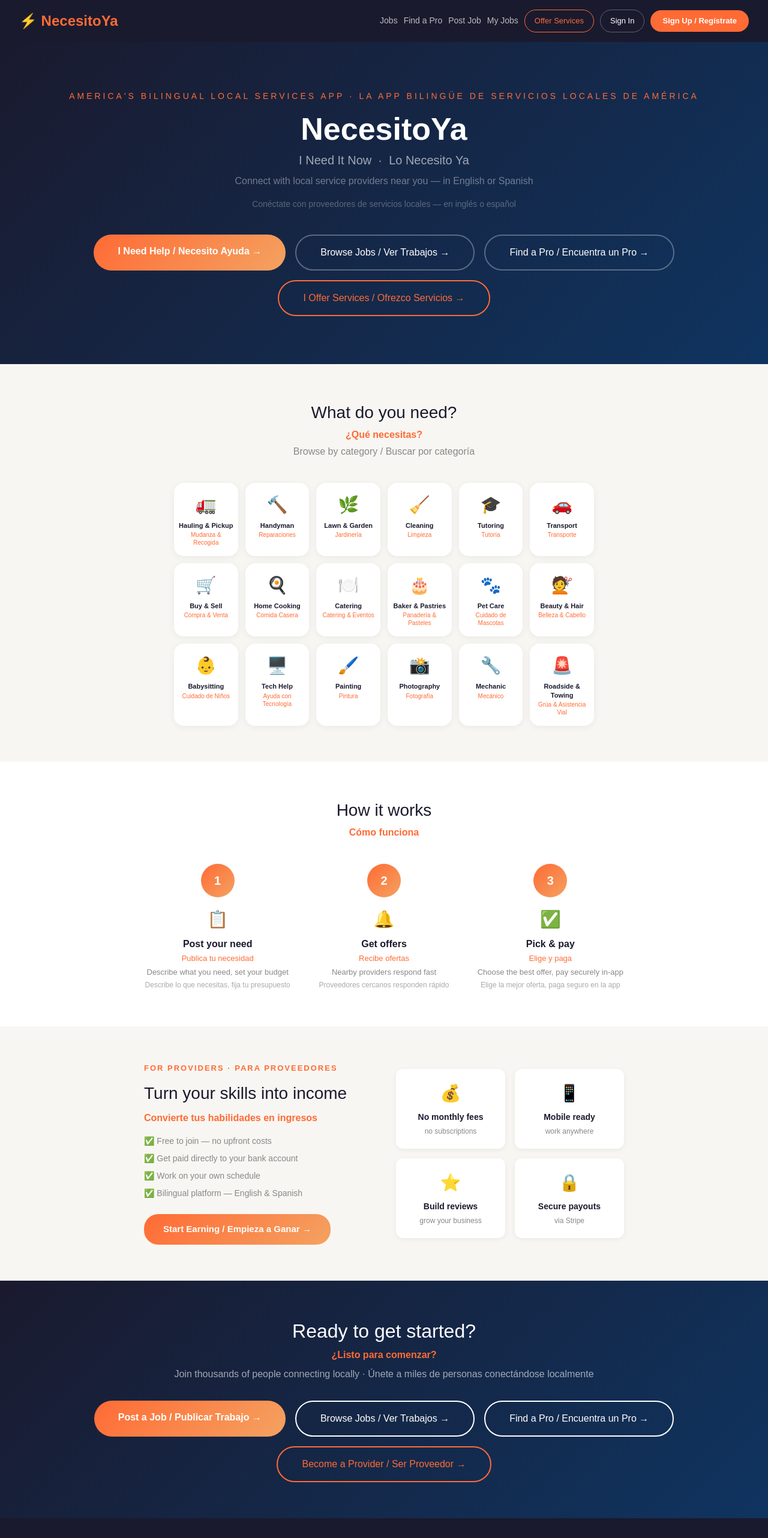
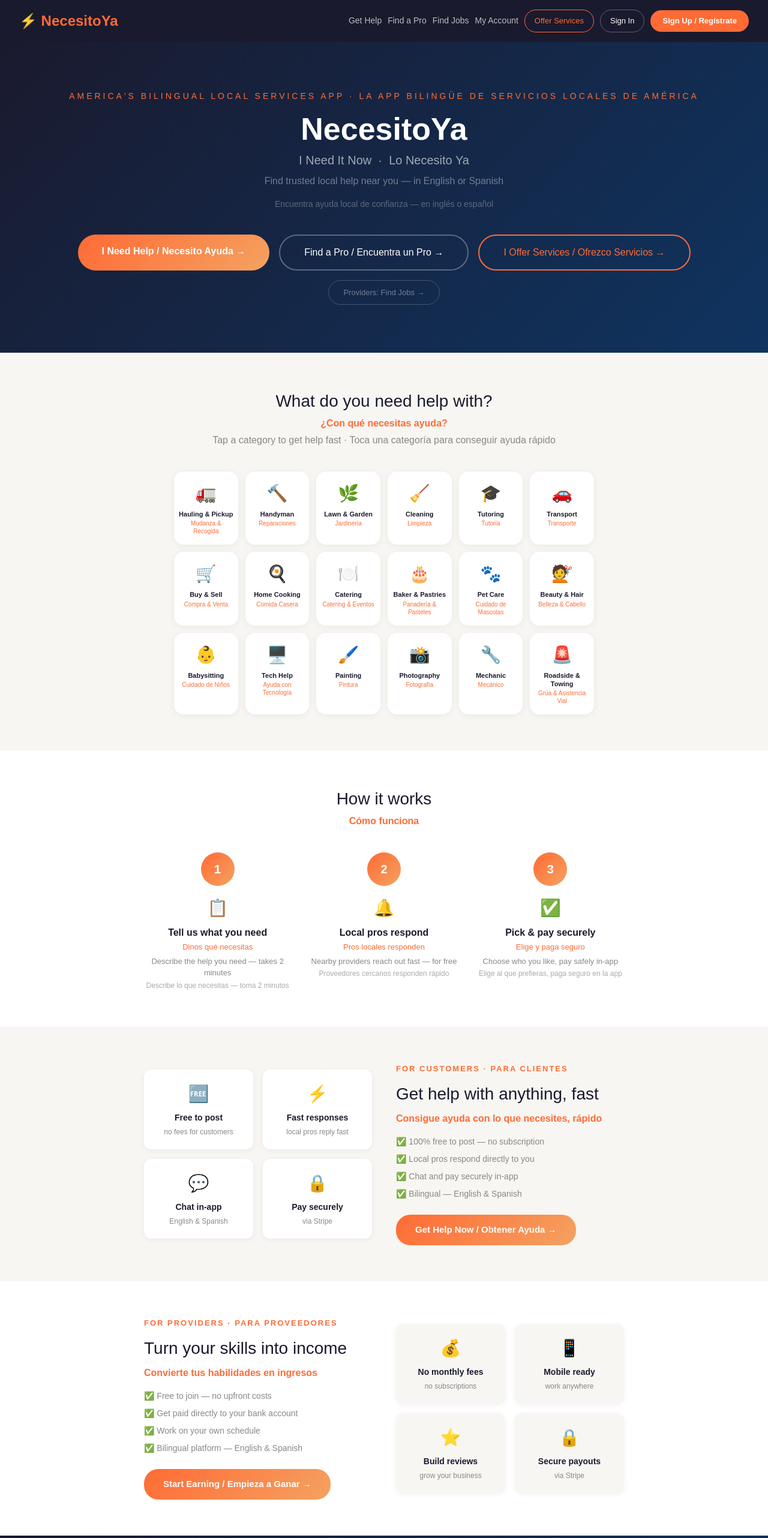
Before and after one commit to Paninche/necesitoya, a Next.js app: page / in a window 1280 px wide. Shown: the top 2564 px of the page at 60% size. Built offline with nearby package versions, Linux system fonts and the light colour scheme.

Commit message:
Balance homepage customer vs provider language and add For Customers section

```diff
--- a/app/page.js
+++ b/app/page.js
@@ -6,13 +6,13 @@
       <nav style={{background: "#1a1a2e", padding: "16px 32px", display: "flex", justifyContent: "space-between", alignItems: "center", flexWrap: "wrap", gap: "12px"}}>
         <div style={{color: "#FF6B35", fontSize: "24px", fontWeight: "bold"}}>⚡ NecesitoYa</div>
         <div style={{display: "flex", gap: "10px", flexWrap: "wrap", alignItems: "center"}}>
-          <a href="/jobs" style={{color: "rgba(255,255,255,0.7)", fontSize: "14px", textDecoration: "none"}}>Jobs</a>
+          <a href="/post-job" style={{color: "rgba(255,255,255,0.7)", fontSize: "14px", textDecoration: "none"}}>Get Help</a>
           <a href="/find-a-pro" style={{color: "rgba(255,255,255,0.7)", fontSize: "14px", textDecoration: "none"}}>Find a Pro</a>
-          <a href="/post-job" style={{color: "rgba(255,255,255,0.7)", fontSize: "14px", textDecoration: "none"}}>Post Job</a>
-          <a href="/my-dashboard" style={{color: "rgba(255,255,255,0.7)", fontSize: "14px", textDecoration: "none"}}>My Jobs</a>
+          <a href="/jobs" style={{color: "rgba(255,255,255,0.7)", fontSize: "14px", textDecoration: "none"}}>Find Jobs</a>
+          <a href="/my-dashboard" style={{color: "rgba(255,255,255,0.7)", fontSize: "14px", textDecoration: "none"}}>My Account</a>
           <a href="/signup-provider" style={{background: "transparent", border: "1px solid #FF6B35", color: "#FF6B35", padding: "8px 16px", borderRadius: "20px", cursor: "pointer", fontSize: "13px", textDecoration: "none"}}>Offer Services</a>
           <a href="/login" style={{background: "transparent", border: "1px solid rgba(255,255,255,0.3)", color: "white", padding: "8px 16px", borderRadius: "20px", cursor: "pointer", fontSize: "13px", textDecoration: "none"}}>Sign In</a>
-<a href="/signup-customer" style={{background: "#FF6B35", border: "none", color: "white", padding: "8px 20px", borderRadius: "20px", cursor: "pointer", fontWeight: "bold", textDecoration: "none", fontSize: "13px"}}>Sign Up / Regístrate</a>
+          <a href="/signup-customer" style={{background: "#FF6B35", border: "none", color: "white", padding: "8px 20px", borderRadius: "20px", cursor: "pointer", fontWeight: "bold", textDecoration: "none", fontSize: "13px"}}>Sign Up / Regístrate</a>
         </div>
       </nav>
 
@@ -21,14 +21,11 @@
         <div style={{fontSize: "14px", color: "#FF6B35", letterSpacing: "4px", marginBottom: "16px"}}>AMERICA'S BILINGUAL LOCAL SERVICES APP · LA APP BILINGÜE DE SERVICIOS LOCALES DE AMÉRICA</div>
         <h1 style={{fontSize: "52px", fontWeight: "bold", color: "white", margin: "0 0 8px 0", lineHeight: 1.1}}>NecesitoYa</h1>
         <p style={{fontSize: "20px", color: "rgba(255,255,255,0.6)", marginBottom: "8px"}}>I Need It Now &nbsp;·&nbsp; Lo Necesito Ya</p>
-        <p style={{fontSize: "16px", color: "rgba(255,255,255,0.4)", marginBottom: "16px"}}>Connect with local service providers near you — in English or Spanish</p>
-        <p style={{fontSize: "14px", color: "rgba(255,255,255,0.3)", marginBottom: "40px"}}>Conéctate con proveedores de servicios locales — en inglés o español</p>
+        <p style={{fontSize: "16px", color: "rgba(255,255,255,0.4)", marginBottom: "16px"}}>Find trusted local help near you — in English or Spanish</p>
+        <p style={{fontSize: "14px", color: "rgba(255,255,255,0.3)", marginBottom: "40px"}}>Encuentra ayuda local de confianza — en inglés o español</p>
         <div style={{display: "flex", gap: "16px", justifyContent: "center", flexWrap: "wrap"}}>
           <a href="/post-job?type=customer" style={{background: "linear-gradient(135deg, #FF6B35, #F4A261)", border: "none", color: "white", padding: "16px 40px", borderRadius: "30px", fontSize: "16px", fontWeight: "bold", cursor: "pointer", textDecoration: "none"}}>
             I Need Help / Necesito Ayuda →
-          </a>
-          <a href="/jobs" style={{background: "transparent", border: "2px solid rgba(255,255,255,0.3)", color: "white", padding: "16px 40px", borderRadius: "30px", fontSize: "16px", cursor: "pointer", textDecoration: "none"}}>
-            Browse Jobs / Ver Trabajos →
           </a>
           <a href="/find-a-pro" style={{background: "transparent", border: "2px solid rgba(255,255,255,0.3)", color: "white", padding: "16px 40px", borderRadius: "30px", fontSize: "16px", cursor: "pointer", textDecoration: "none"}}>
             Find a Pro / Encuentra un Pro →
@@ -36,14 +33,17 @@
           <a href="/signup-provider" style={{background: "transparent", border: "2px solid #FF6B35", color: "#FF6B35", padding: "16px 40px", borderRadius: "30px", fontSize: "16px", cursor: "pointer", textDecoration: "none"}}>
             I Offer Services / Ofrezco Servicios →
           </a>
+          <a href="/jobs" style={{background: "transparent", border: "1px solid rgba(255,255,255,0.2)", color: "rgba(255,255,255,0.4)", padding: "10px 24px", borderRadius: "30px", fontSize: "13px", cursor: "pointer", textDecoration: "none"}}>
+            Providers: Find Jobs →
+          </a>
         </div>
       </section>
 
       {/* CATEGORIES */}
       <section style={{padding: "60px 32px", background: "#f8f6f2"}}>
-        <h2 style={{textAlign: "center", fontSize: "28px", color: "#1a1a2e", marginBottom: "4px"}}>What do you need?</h2>
-        <p style={{textAlign: "center", color: "#FF6B35", marginBottom: "4px", fontWeight: "bold"}}>¿Qué necesitas?</p>
-        <p style={{textAlign: "center", color: "#888", marginBottom: "40px"}}>Browse by category / Buscar por categoría</p>
+        <h2 style={{textAlign: "center", fontSize: "28px", color: "#1a1a2e", marginBottom: "4px"}}>What do you need help with?</h2>
+        <p style={{textAlign: "center", color: "#FF6B35", marginBottom: "4px", fontWeight: "bold"}}>¿Con qué necesitas ayuda?</p>
+        <p style={{textAlign: "center", color: "#888", marginBottom: "40px"}}>Tap a category to get help fast · Toca una categoría para conseguir ayuda rápido</p>
         <div style={{display: "grid", gridTemplateColumns: "repeat(auto-fill, minmax(100px, 1fr))", gap: "12px", maxWidth: "700px", margin: "0 auto"}}>
           {[
             {icon: "🚛", label: "Hauling & Pickup", es: "Mudanza & Recogida"},
@@ -80,9 +80,9 @@
         <p style={{textAlign: "center", color: "#FF6B35", fontWeight: "bold", marginBottom: "40px"}}>Cómo funciona</p>
         <div style={{display: "grid", gridTemplateColumns: "repeat(auto-fit, minmax(200px, 1fr))", gap: "32px", maxWidth: "800px", margin: "0 auto"}}>
           {[
-            {step: "1", icon: "📋", title: "Post your need", titleEs: "Publica tu necesidad", sub: "Describe what you need, set your budget", subEs: "Describe lo que necesitas, fija tu presupuesto"},
-            {step: "2", icon: "🔔", title: "Get offers", titleEs: "Recibe ofertas", sub: "Nearby providers respond fast", subEs: "Proveedores cercanos responden rápido"},
-            {step: "3", icon: "✅", title: "Pick & pay", titleEs: "Elige y paga", sub: "Choose the best offer, pay securely in-app", subEs: "Elige la mejor oferta, paga seguro en la app"},
+            {step: "1", icon: "📋", title: "Tell us what you need", titleEs: "Dinos qué necesitas", sub: "Describe the help you need — takes 2 minutes", subEs: "Describe lo que necesitas — toma 2 minutos"},
+            {step: "2", icon: "🔔", title: "Local pros respond", titleEs: "Pros locales responden", sub: "Nearby providers reach out fast — for free", subEs: "Proveedores cercanos responden rápido"},
+            {step: "3", icon: "✅", title: "Pick & pay securely", titleEs: "Elige y paga seguro", sub: "Choose who you like, pay safely in-app", subEs: "Elige al que prefieras, paga seguro en la app"},
           ].map((s) => (
             <div key={s.step} style={{textAlign: "center"}}>
               <div style={{width: "56px", height: "56px", background: "linear-gradient(135deg, #FF6B35, #F4A261)", borderRadius: "50%", display: "flex", alignItems: "center", justifyContent: "center", margin: "0 auto 16px", color: "white", fontWeight: "bold", fontSize: "20px"}}>{s.step}</div>
@@ -96,8 +96,40 @@
         </div>
       </section>
 
+      {/* FOR CUSTOMERS */}
+      <section style={{padding: "60px 32px", background: "#f8f6f2"}}>
+        <div style={{maxWidth: "800px", margin: "0 auto", display: "grid", gridTemplateColumns: "1fr 1fr", gap: "40px", alignItems: "center"}}>
+          <div style={{display: "grid", gridTemplateColumns: "1fr 1fr", gap: "16px"}}>
+            {[
+              {icon: "🆓", label: "Free to post", sub: "no fees for customers"},
+              {icon: "⚡", label: "Fast responses", sub: "local pros reply fast"},
+              {icon: "💬", label: "Chat in-app", sub: "English & Spanish"},
+              {icon: "🔒", label: "Pay securely", sub: "via Stripe"},
+            ].map(item => (
+              <div key={item.label} style={{background: "white", borderRadius: "12px", padding: "20px", textAlign: "center", boxShadow: "0 2px 8px rgba(0,0,0,0.06)"}}>
+                <div style={{fontSize: "28px", marginBottom: "8px"}}>{item.icon}</div>
+                <div style={{fontWeight: "bold", color: "#1a1a2e", fontSize: "14px"}}>{item.label}</div>
+                <div style={{color: "#888", fontSize: "12px", marginTop: "4px"}}>{item.sub}</div>
+              </div>
+            ))}
+          </div>
+          <div>
+            <div style={{fontSize: "13px", color: "#FF6B35", fontWeight: "bold", letterSpacing: "2px", marginBottom: "12px"}}>FOR CUSTOMERS · PARA CLIENTES</div>
+            <h2 style={{fontSize: "28px", color: "#1a1a2e", marginBottom: "8px"}}>Get help with anything, fast</h2>
+            <p style={{color: "#FF6B35", fontWeight: "bold", marginBottom: "16px"}}>Consigue ayuda con lo que necesites, rápido</p>
+            <p style={{color: "#888", marginBottom: "8px", fontSize: "14px"}}>✅ 100% free to post — no subscription</p>
+            <p style={{color: "#888", marginBottom: "8px", fontSize: "14px"}}>✅ Local pros respond directly to you</p>
+            <p style={{color: "#888", marginBottom: "8px", fontSize: "14px"}}>✅ Chat and pay securely in-app</p>
+            <p style={{color: "#888", marginBottom: "24px", fontSize: "14px"}}>✅ Bilingual — English & Spanish</p>
+            <a href="/post-job?type=customer" style={{display: "inline-block", background: "linear-gradient(135deg, #FF6B35, #F4A261)", color: "white", padding: "14px 32px", borderRadius: "24px", textDecoration: "none", fontWeight: "bold", fontSize: "15px"}}>
+              Get Help Now / Obtener Ayuda →
+            </a>
+          </div>
+        </div>
+      </section>
+
       {/* FOR PROVIDERS */}
-      <section style={{padding: "60px 32px", background: "#f8f6f2"}}>
+      <section style={{padding: "60px 32px", background: "white"}}>
         <div style={{maxWidth: "800px", margin: "0 auto", display: "grid", gridTemplateColumns: "1fr 1fr", gap: "40px", alignItems: "center"}}>
           <div>
             <div style={{fontSize: "13px", color: "#FF6B35", fontWeight: "bold", letterSpacing: "2px", marginBottom: "12px"}}>FOR PROVIDERS · PARA PROVEEDORES</div>
@@ -118,7 +150,7 @@
               {icon: "⭐", label: "Build reviews", sub: "grow your business"},
               {icon: "🔒", label: "Secure payouts", sub: "via Stripe"},
             ].map(item => (
-              <div key={item.label} style={{background: "white", borderRadius: "12px", padding: "20px", textAlign: "center", boxShadow: "0 2px 8px rgba(0,0,0,0.06)"}}>
+              <div key={item.label} style={{background: "#f8f6f2", borderRadius: "12px", padding: "20px", textAlign: "center", boxShadow: "0 2px 8px rgba(0,0,0,0.06)"}}>
                 <div style={{fontSize: "28px", marginBottom: "8px"}}>{item.icon}</div>
                 <div style={{fontWeight: "bold", color: "#1a1a2e", fontSize: "14px"}}>{item.label}</div>
                 <div style={{color: "#888", fontSize: "12px", marginTop: "4px"}}>{item.sub}</div>
@@ -128,23 +160,20 @@
         </div>
       </section>
 
-      {/* EARLY ACCESS */}
+      {/* CTA */}
       <section style={{background: "linear-gradient(135deg, #1a1a2e, #0f3460)", padding: "60px 32px", textAlign: "center"}}>
         <h2 style={{color: "white", fontSize: "32px", marginBottom: "4px"}}>Ready to get started?</h2>
         <p style={{color: "#FF6B35", fontWeight: "bold", marginBottom: "8px"}}>¿Listo para comenzar?</p>
         <p style={{color: "rgba(255,255,255,0.6)", marginBottom: "32px"}}>Join thousands of people connecting locally · Únete a miles de personas conectándose localmente</p>
         <div style={{display: "flex", gap: "16px", justifyContent: "center", flexWrap: "wrap"}}>
           <a href="/post-job?type=customer" style={{background: "linear-gradient(135deg, #FF6B35, #F4A261)", color: "white", padding: "16px 40px", borderRadius: "30px", fontSize: "16px", fontWeight: "bold", textDecoration: "none"}}>
-            Post a Job / Publicar Trabajo →
-          </a>
-          <a href="/jobs" style={{background: "transparent", border: "2px solid white", color: "white", padding: "16px 40px", borderRadius: "30px", fontSize: "16px", textDecoration: "none"}}>
-            Browse Jobs / Ver Trabajos →
+            I Need Help / Necesito Ayuda →
           </a>
           <a href="/find-a-pro" style={{background: "transparent", border: "2px solid white", color: "white", padding: "16px 40px", borderRadius: "30px", fontSize: "16px", textDecoration: "none"}}>
             Find a Pro / Encuentra un Pro →
           </a>
           <a href="/signup-provider" style={{background: "transparent", border: "2px solid #FF6B35", color: "#FF6B35", padding: "16px 40px", borderRadius: "30px", fontSize: "16px", textDecoration: "none"}}>
-            Become a Provider / Ser Proveedor →
+            I Offer Services / Ofrezco Servicios →
           </a>
         </div>
       </section>
@@ -159,17 +188,16 @@
           <div>
             <div style={{color: "white", fontWeight: "bold", marginBottom: "12px"}}>For Customers</div>
             <div style={{lineHeight: "2.2"}}>
-              <a href="/post-job?type=customer" style={{display: "block", color: "rgba(255,255,255,0.4)", textDecoration: "none"}}>Post a Job</a>
+              <a href="/post-job?type=customer" style={{display: "block", color: "rgba(255,255,255,0.4)", textDecoration: "none"}}>Get Help Now</a>
               <a href="/find-a-pro" style={{display: "block", color: "rgba(255,255,255,0.4)", textDecoration: "none"}}>Find a Pro</a>
               <a href="/buy-sell" style={{display: "block", color: "rgba(255,255,255,0.4)", textDecoration: "none"}}>Buy & Sell</a>
-              <a href="/jobs" style={{display: "block", color: "rgba(255,255,255,0.4)", textDecoration: "none"}}>Browse Jobs</a>
               <a href="/customer-dashboard" style={{display: "block", color: "rgba(255,255,255,0.4)", textDecoration: "none"}}>My Dashboard</a>
             </div>
           </div>
           <div>
             <div style={{color: "white", fontWeight: "bold", marginBottom: "12px"}}>For Providers</div>
             <div style={{lineHeight: "2.2"}}>
-              <a href="/signup-provider" style={{display: "block", color: "rgba(255,255,255,0.4)", textDecoration: "none"}}>Sign Up</a>
+              <a href="/signup-provider" style={{display: "block", color: "rgba(255,255,255,0.4)", textDecoration: "none"}}>Sign Up Free</a>
               <a href="/provider-dashboard" style={{display: "block", color: "rgba(255,255,255,0.4)", textDecoration: "none"}}>My Dashboard</a>
               <a href="/jobs" style={{display: "block", color: "rgba(255,255,255,0.4)", textDecoration: "none"}}>Find Jobs</a>
             </div>
```
